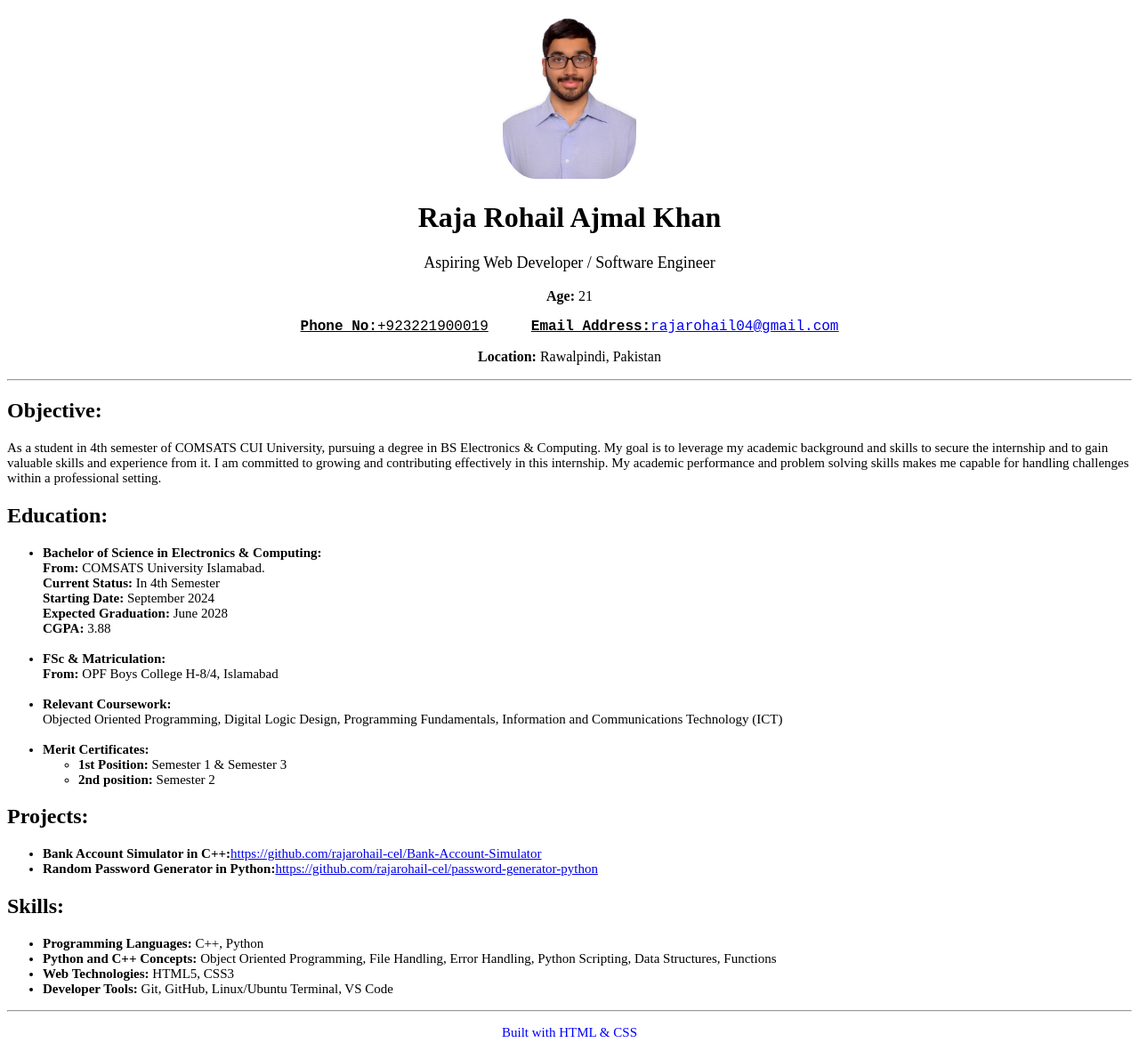
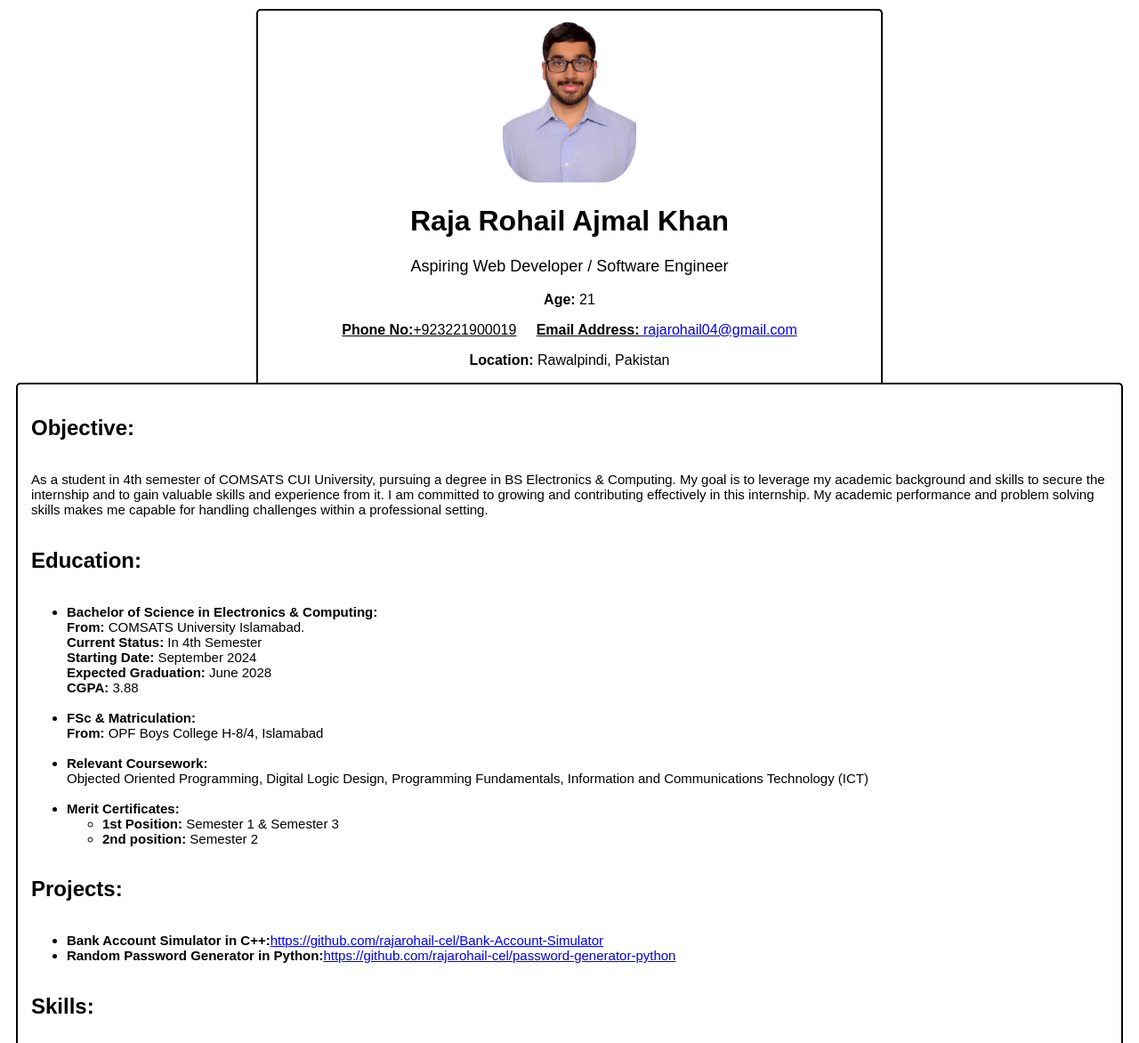
Before and after one commit to rajarohail-cel/portfolio, a plain HTML site: page index.html in a window 1280 px wide. Shown: the top 1172 px of the page at 89% size. Drawn offline with Linux system fonts and the light colour scheme.

Commit message:
Update index.html

```diff
--- a/index.html
+++ b/index.html
@@ -5,6 +5,43 @@
     <meta name="viewport" content="width=device-width, initial-scale=1.0">
     <title>Raja Rohail Ajmal Khan | Portfolio</title>
     <link rel="icon" type="image/png" href="resume.png">
+    <style>
+        *{
+            font-family: 'Arial', 'sans-serif';
+        }
+        html {
+            height: 100%;
+        }
+        header{
+            border-right: 2px solid black;
+            border-left: 2px solid black;
+            border-top: 2px solid black;
+            border-top-left-radius: 5px;
+            border-top-right-radius: 5px;
+            margin-left: auto;
+            margin-right: auto;
+            margin-bottom: 0px;
+            margin-top: 10px;
+            width:90%;
+            max-width: 700px;
+            overflow:auto;
+        }
+        main{
+            border-left: 2px solid black;
+            border-right: 2px solid black;
+            border-top: 2px solid black;
+            border-top-right-radius: 5px;
+            border-top-left-radius: 5px;
+            padding: 15px;
+            margin-top:0px;
+            margin-left: 10px;
+            margin-right: 10px;
+            margin-bottom: 0px;
+            display:flex;
+            flex-direction:column;
+            min-height: 100vh;
+        }
+    </style>
 </head>
 <body>
     <header align="center">
@@ -12,9 +49,8 @@
         <h1>Raja Rohail Ajmal Khan</h1>
         <p style="font-size:18px;">Aspiring Web Developer / Software Engineer</p>
         <p style="font-size:16px;"><b>Age:</b> 21</p>
-        <pre style="font-size:16px;"><u><b>Phone No:</b>+923221900019</u>     <u><b>Email Address:<a target="_blank" href="https://mail.google.com/mail/?view=cm&fs=1&to=rajarohail04@gmail.com"></b>rajarohail04@gmail.com</u></a></pre>
+        <pre style="font-size:16px;"><u><b>Phone No:</b>+923221900019</u>     <u><b>Email Address:<a target="_blank" href="https://mail.google.com/mail/?view=cm&fs=1&to=rajarohail04@gmail.com"></b> rajarohail04@gmail.com</u></a></pre>
         <p style="font-size:16px;"><b>Location:</b> Rawalpindi, Pakistan</p>
-        <hr>
     </header>
     <main>
         <h2>Objective:</h2>
@@ -48,9 +84,5 @@
             <li><b>Developer Tools: </b>Git, GitHub, Linux/Ubuntu Terminal, VS Code</li>
         </ul>
     </main>
-    <hr>
-    <footer style="text-align:center; font-size:15px; color:blue;">
-        <p>Built with HTML & CSS</p>
-    </footer>
 </body>
 </html>
```
